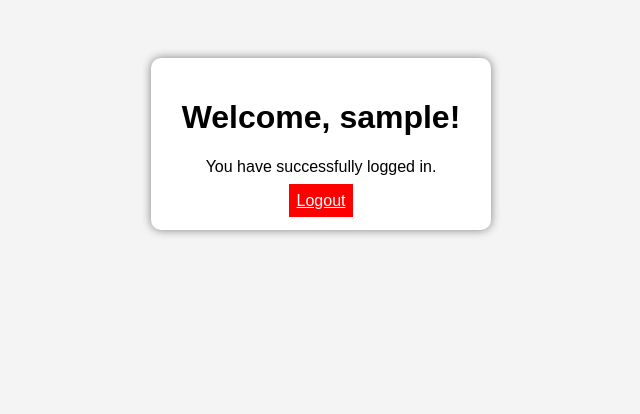
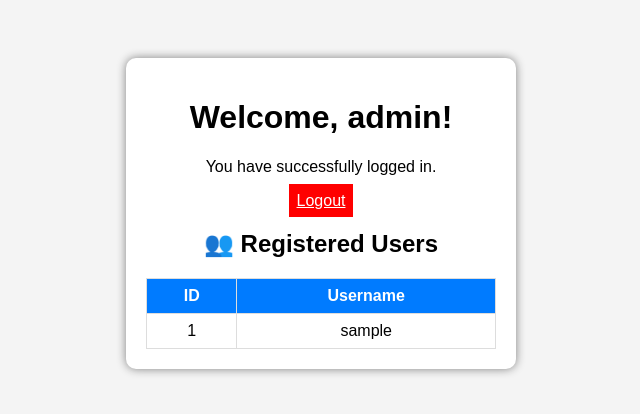
Before and after one commit to leomani07/demo-file, a PHP site: page /index.php in a window 1280 px wide. Shown: the top 414 px of the page, without its empty margins (319-959 px from the left). Run offline with PHP 8.4, Linux system fonts and the light colour scheme; the visitor is signed in with stand-in values (Sample User, id 1); tables that the repository leaves empty or names only in its code hold one stand-in row (values such as "Sample post"); data that the repository does not hold is empty.

Commit message:
Update index.php

```diff
--- a/index.php
+++ b/index.php
@@ -67,13 +67,16 @@ if (isset($_GET["logout"])) {
     <title>Login & Register</title>
     <style>
         body { font-family: Arial; background: #f4f4f4; padding: 50px; text-align: center; }
-        .container { background: #fff; padding: 20px; border-radius: 10px; width: 300px; margin: auto; box-shadow: 0 0 10px gray; }
+        .container { background: #fff; padding: 20px; border-radius: 10px; width: 350px; margin: auto; box-shadow: 0 0 10px gray; }
         input { width: 90%; padding: 8px; margin: 6px 0; border-radius: 4px; border: 1px solid gray; }
         .btn { background: blue; color: white; padding: 10px; border: none; width: 100%; cursor: pointer; }
         .btn:hover { background: darkblue; }
         .logout-btn { background: red; padding: 8px; color: white; border: none; cursor: pointer; }
         .error { color: red; }
         .success { color: green; }
+        table { border-collapse: collapse; width: 100%; margin-top: 20px; }
+        th, td { border: 1px solid #ddd; padding: 8px; }
+        th { background: #007BFF; color: white; }
     </style>
 </head>
 <body>
@@ -83,6 +86,22 @@ if (isset($_GET["logout"])) {
         <h1>Welcome, <?php echo htmlspecialchars($_SESSION['username']); ?>!</h1>
         <p>You have successfully logged in.</p>
         <a href="index.php?logout=true" class="logout-btn">Logout</a>
+
+        <?php if ($_SESSION['username'] === 'admin'): ?>
+            <h2>👥 Registered Users</h2>
+            <table>
+                <tr>
+                    <th>ID</th>
+                    <th>Username</th>
+                </tr>
+                <?php
+                $result = $conn->query("SELECT id, username FROM users");
+                while ($row = $result->fetch_assoc()) {
+                    echo "<tr><td>" . htmlspecialchars($row['id']) . "</td><td>" . htmlspecialchars($row['username']) . "</td></tr>";
+                }
+                ?>
+            </table>
+        <?php endif; ?>
     </div>
 <?php else: ?>
     <div class="container">
```
